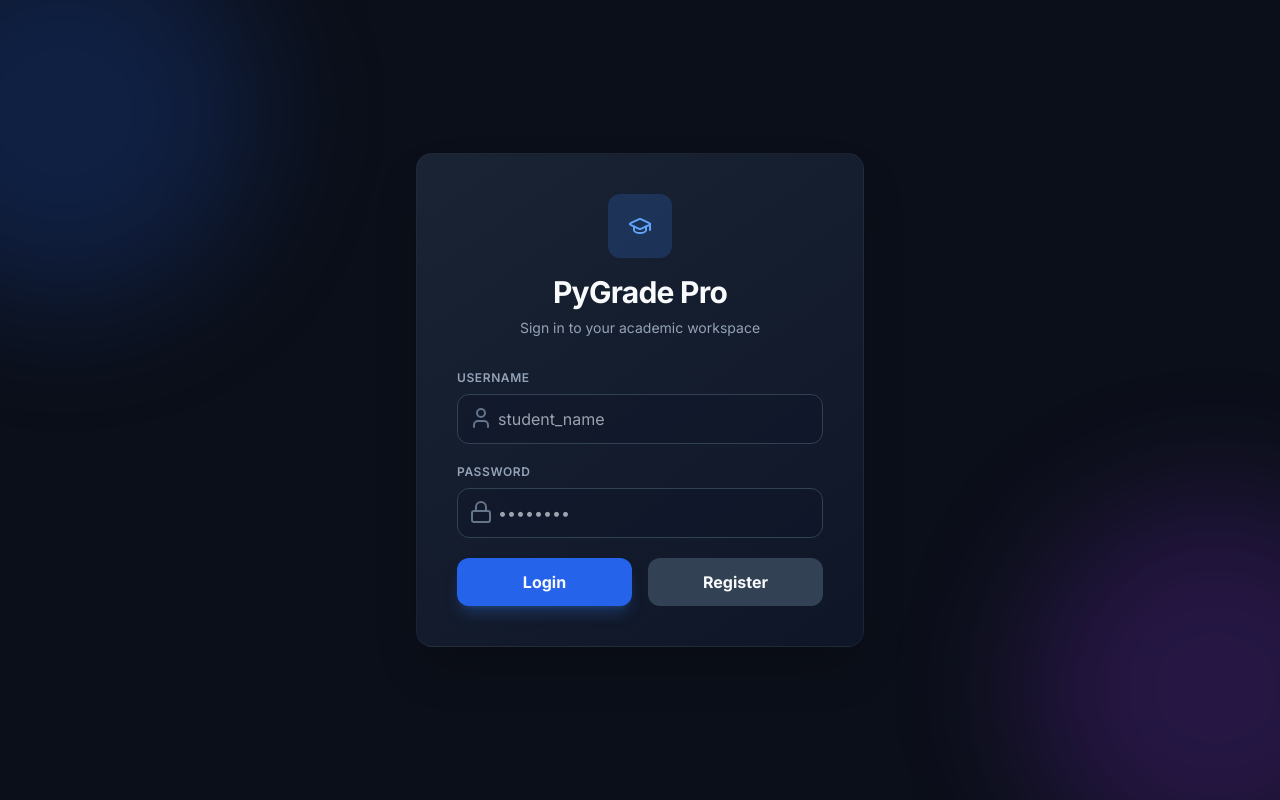
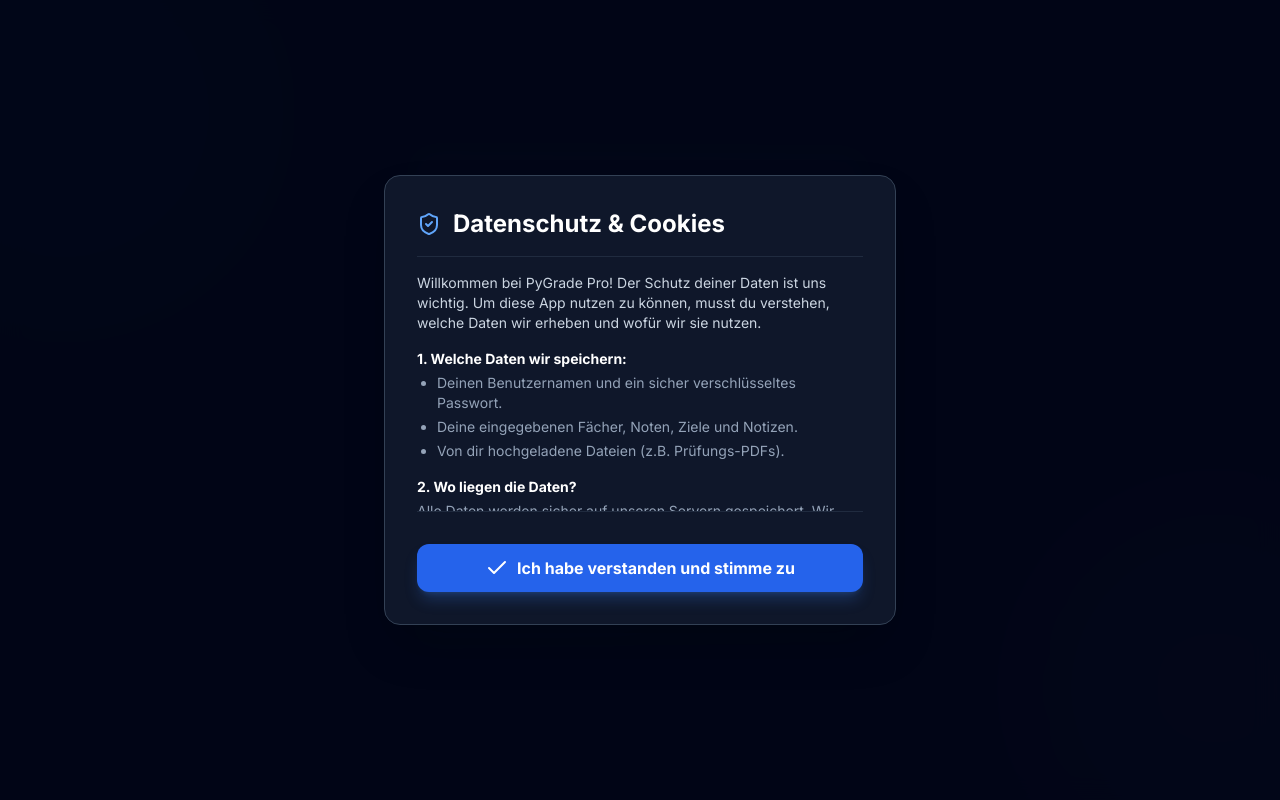
Before and after one commit to benjaminkaehr/PyGrade, a Flask app: page / in a window 1280 px wide. Run offline with Flask 3, Linux system fonts and the light colour scheme; some libraries are stand-ins or nearby versions.

Commit message:
Added "Datenschutz-Fenster" and rearanged side panel

```diff
--- a/templates/index.html
+++ b/templates/index.html
@@ -10,6 +10,42 @@
     <link rel="stylesheet" href="{{ url_for('static', filename='style.css') }}">
 </head>
 <body class="min-h-screen overflow-hidden selection:bg-blue-500/30">
+
+    <div id="datenschutz-modal" class="fixed inset-0 bg-slate-950/95 backdrop-blur-md z-[100] hidden flex justify-center items-center opacity-0 transition-opacity duration-300">
+        <div class="bg-slate-900 border border-slate-700 p-8 rounded-2xl w-full max-w-lg shadow-2xl transform scale-95 transition-transform duration-300" id="ds-modal-content">
+            <div class="flex items-center gap-3 mb-4 text-blue-400">
+                <i data-lucide="shield-check" size="28"></i>
+                <h3 class="text-2xl font-bold text-white">Datenschutz & Cookies</h3>
+            </div>
+
+            <div class="text-slate-300 text-sm space-y-4 mb-8 max-h-64 overflow-y-auto custom-scrollbar pr-2 border-y border-slate-700/50 py-4">
+                <p>Willkommen bei PyGrade Pro! Der Schutz deiner Daten ist uns wichtig. Um diese App nutzen zu können, musst du verstehen, welche Daten wir erheben und wofür wir sie nutzen.</p>
+
+                <div>
+                    <strong class="text-white block mb-1">1. Welche Daten wir speichern:</strong>
+                    <ul class="list-disc pl-5 space-y-1 text-slate-400">
+                        <li>Deinen Benutzernamen und ein sicher verschlüsseltes Passwort.</li>
+                        <li>Deine eingegebenen Fächer, Noten, Ziele und Notizen.</li>
+                        <li>Von dir hochgeladene Dateien (z.B. Prüfungs-PDFs).</li>
+                    </ul>
+                </div>
+
+                <div>
+                    <strong class="text-white block mb-1">2. Wo liegen die Daten?</strong>
+                    <p class="text-slate-400">Alle Daten werden sicher auf unseren Servern gespeichert. Wir verkaufen deine Daten niemals an Dritte und nutzen sie ausschließlich, um dir diesen Dienst zur Verfügung zu stellen.</p>
+                </div>
+
+                <div>
+                    <strong class="text-white block mb-1">3. Cookies (Technisch notwendig):</strong>
+                    <p class="text-slate-400">Wir verzichten komplett auf Tracking-Cookies oder Werbe-Tracker. Wir nutzen lediglich einen sogenannten "Session-Cookie". Dieser ist technisch zwingend notwendig, damit unser Server dich wiedererkennt, während du eingeloggt bist.</p>
+                </div>
+            </div>
+
+            <button onclick="acceptDatenschutz()" class="w-full py-3 bg-blue-600 hover:bg-blue-500 rounded-xl transition font-bold text-white shadow-lg shadow-blue-500/25 flex justify-center items-center gap-2">
+                <i data-lucide="check" size="18"></i> Ich habe verstanden und stimme zu
+            </button>
+        </div>
+    </div>
 
     <div id="login-screen" class="flex h-screen w-full relative z-10 transition-opacity duration-500">
         <div class="w-full flex flex-col justify-center items-center p-8 relative overflow-hidden">
@@ -83,11 +119,11 @@
                         <button onclick="openModal('custom-fields-modal')" class="w-full flex items-center gap-3 text-slate-400 hover:bg-slate-800 hover:text-white p-3 rounded-lg font-medium transition">
                             <i data-lucide="columns" size="18"></i> Edit Columns
                         </button>
+                        <button onclick="openDreamModal()" class="w-full flex items-center gap-3 text-slate-400 hover:bg-slate-800 hover:text-white p-3 rounded-lg font-medium transition">
+                            <i data-lucide="sparkles" size="18"></i> Dream Grade
+                        </button>
                         <button onclick="openModal('subject-modal')" class="w-full flex items-center gap-3 text-slate-400 hover:bg-slate-800 hover:text-white p-3 rounded-lg font-medium transition">
                             <i data-lucide="plus-circle" size="18"></i> Add Subject
-                        </button>
-                        <button onclick="openDreamModal()" class="w-full flex items-center gap-3 text-slate-400 hover:bg-slate-800 hover:text-white p-3 rounded-lg font-medium transition">
-                            <i data-lucide="sparkles" size="18"></i> Dream Grade
                         </button>
                     </div>
                 </div>
@@ -313,6 +349,37 @@
             currentSubject: null,
             currentCategory: 'General'
         };
+
+        // --- DATENSCHUTZ LOGIK ---
+        document.addEventListener("DOMContentLoaded", () => {
+            // Prüfe, ob der User schon zugestimmt hat
+            if (!localStorage.getItem('datenschutz_agreed')) {
+                const dsModal = document.getElementById('datenschutz-modal');
+                const dsContent = document.getElementById('ds-modal-content');
+
+                dsModal.classList.remove('hidden');
+                // Kurzer Delay für die Fade-In Animation
+                setTimeout(() => {
+                    dsModal.classList.remove('opacity-0');
+                    dsContent.classList.replace('scale-95', 'scale-100');
+                }, 10);
+            }
+        });
+
+        function acceptDatenschutz() {
+            // Speichere die Zustimmung lokal im Browser
+            localStorage.setItem('datenschutz_agreed', 'true');
+
+            const dsModal = document.getElementById('datenschutz-modal');
+            const dsContent = document.getElementById('ds-modal-content');
+
+            dsModal.classList.add('opacity-0');
+            dsContent.classList.replace('scale-100', 'scale-95');
+
+            setTimeout(() => {
+                dsModal.classList.add('hidden');
+            }, 300);
+        }
 
         // --- Auto-Login & Data Migration ---
         window.onload = async () => {
```
